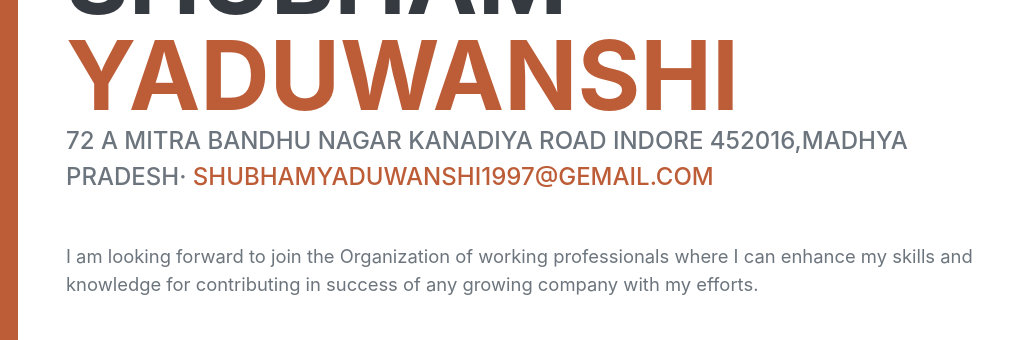
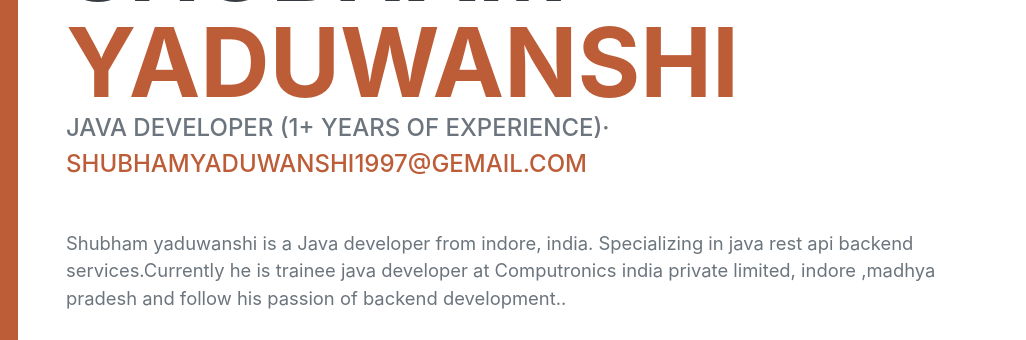
Before and after one commit to Shubhamyaduwanshi/shubh1997.github.io, a plain HTML site: page index.html in a window 1280 px wide. Shown: the part 233-573 px from the top of the page, 254-1280 px from the left. Drawn offline with nearby package versions, Linux system fonts and the light colour scheme; a web font is replaced by a local one.

Commit message:
Update index.html

```diff
--- a/index.html
+++ b/index.html
@@ -46,10 +46,10 @@
                         <span class="text-primary">YADUWANSHI</span>
                     </h1>
                     <div class="subheading mb-5">
-                       72 A Mitra Bandhu Nagar Kanadiya Road Indore 452016,Madhya Pradesh·
-                        <a href="mailto:name@email.com">shubhamyaduwanshi1997@gemail.com</a>
+                       JAVA Developer (1+ years of experience)·
+                        <a href="mailto:shubhamyaduwanshi1997@gemail.com">shubhamyaduwanshi1997@gemail.com</a>
                     </div>
-                    <p class="lead mb-5">I am looking forward to join the Organization of working professionals where I can enhance my skills and knowledge for contributing in success of any growing company with my efforts.</p>
+                    <p class="lead mb-5">Shubham yaduwanshi is a Java  developer  from indore, india. Specializing in java rest api backend services.Currently he is trainee java developer at Computronics india private limited, indore ,madhya pradesh and follow his passion of backend development..</p>
                     <div class="social-icons">
                         <a class="social-icon" href="https://www.linkedin.com/in/shubhamyaduwanshi" target="_blank"><i class="fab fa-linkedin-in"></i></a>
                         <a class="social-icon" href="https://github.com/shubh78" target="_blank"><i class="fab fa-github"></i></a>
```
